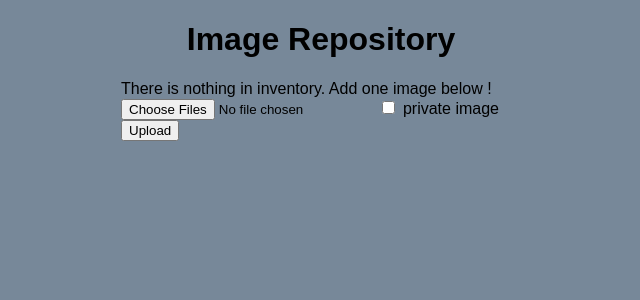
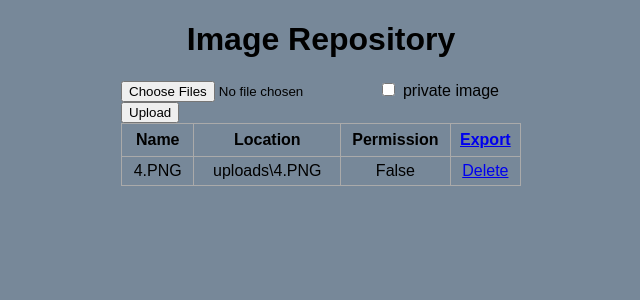
Before and after one commit to binit92/shopify-developer-intern, a Flask app: page / in a window 1280 px wide. Shown: the top 300 px of the page, without its empty margins (319-959 px from the left). Run offline with Flask 2, Linux system fonts and the light colour scheme; data comes from the database, SQL or seed files in the repository; both versions use the stored data as it was after the commit.

Commit message:
Saving progress on populate the entries in the main page

```diff
--- a/app.py
+++ b/app.py
@@ -69,16 +69,29 @@ def upload_file():
                     print("db committed")
                 except:
                     print("error occurred while saving into db")
-        return "Images have been uploaded" , 200
+        #return "Images have been uploaded" , 200
+        return redirect('/')
     return
 
 @app.route('/uploads/<name>')
 def download_file(name):
     return send_from_directory(app.config["UPLOAD_FOLDER"], name)
 
-@app.route("/")
+@app.route("/" , methods = ['POST', 'GET'])
 def index():
-    return render_template('index.html')
+    #print("index: ")
+    if request.method == 'POST':
+        #print("POST request")
+        return redirect('/')
+    else:
+        try:
+            all_image = Img.query.all()
+            #for i in all_image:
+            #    print(i.name, i.file_location, i.private_img)
+        except:
+            print("error in getting all image details ")
+        return render_template('index.html', all_image = all_image)
+
 
 if __name__ == "__main__":
     # use of on-the-fly certificates for HTTPS
--- a/templates/index.html
+++ b/templates/index.html
@@ -6,20 +6,46 @@
 
 {% block body %}
 <div class ="content">
-    <h1 style="text-align: center">Image Repository </h1>
-    {% if all_inventory|length < 1 %}
+  <h1 style="text-align: center">Image Repository </h1>
+
+  <form action="https://localhost:5000/upload" method=post enctype=multipart/form-data>
+    <input type="file" name="file" multiple="multiple">
+    <input type="checkbox" name="p_checkbox" value="private">
+    <label for="p_checkbox"> private image </label><br>
+    <input type=submit value=Upload>
+  </form>
+
+
+    {% if all_image|length < 1 %}
     <h4style="text-align: center"> There is nothing in inventory. Add one image below !</h4>
     {% else %}
 
+        <table>
+            <tr>
+                <th>Name</th>
+                <th>Location</th>
+                <th>Permission</th>
+                <th>
+                    <a href="/export">Export</a>
+                </th>
+            </tr>
+
+            {% for img in all_image %}
+                <tr>
+                    <td>{{ img.name }}</td>
+                    <td>{{ img.file_location }}</td>
+                    <td>{{ img.private_img }}</td>
+                    <td>
+                        <a href="/show/{{img.id}}">Delete</a>
+                    </td>
+                </tr>
+            {% endfor %}
+
          </table>
+
     {% endif %}
 
-    <form action="https://localhost:5000/upload" method=post enctype=multipart/form-data>
-      <input type="file" name="file" multiple="multiple">
-      <input type="checkbox" id="p_checkbox" name="p_checkbox" value="private">
-      <label for="p_checkbox"> private image </label><br>
-      <input type=submit value=Upload>
-    </form>
+
 
 </div>
 {% endblock %}
```
Also changed, not shown: img.db, uploads/02kohli1.jpg (added), uploads/4.PNG (added).
